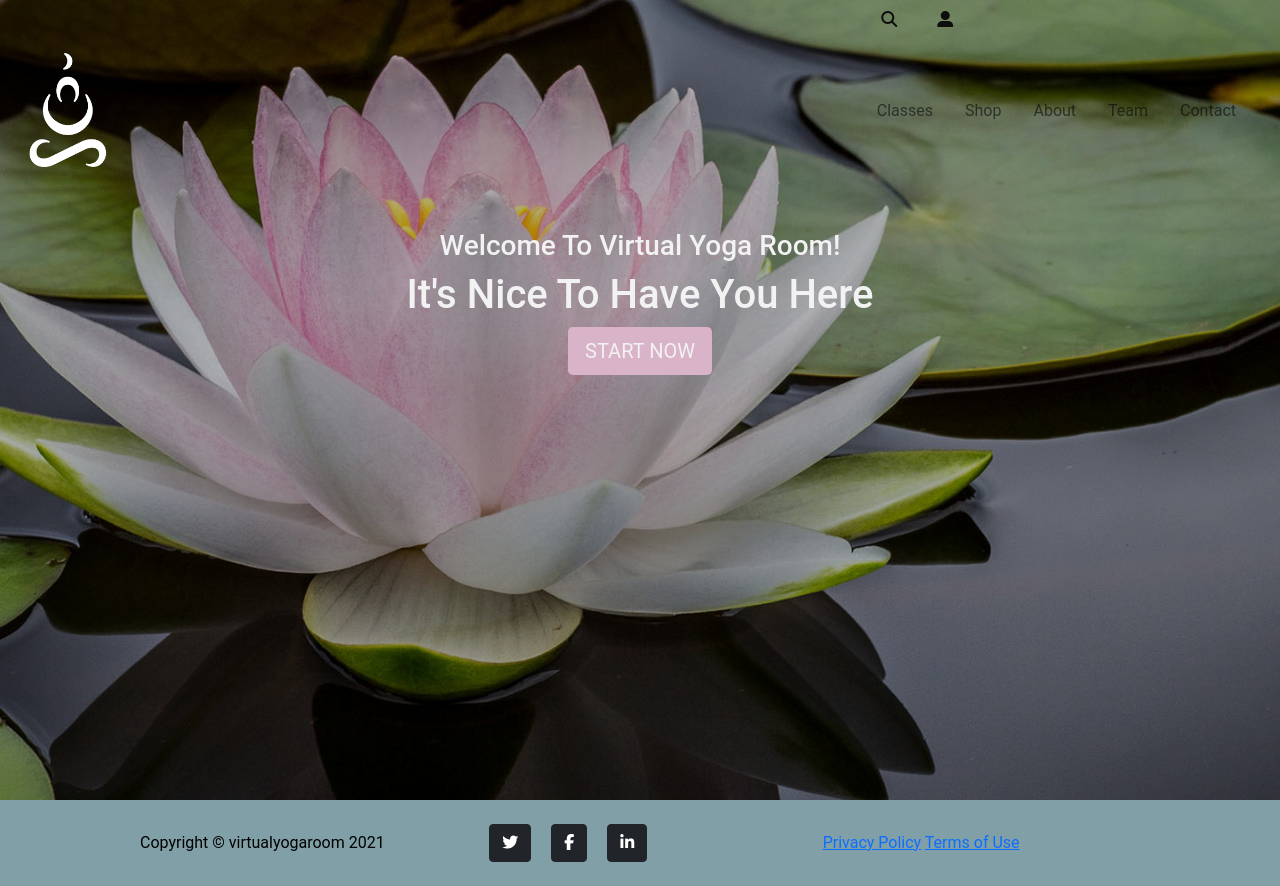
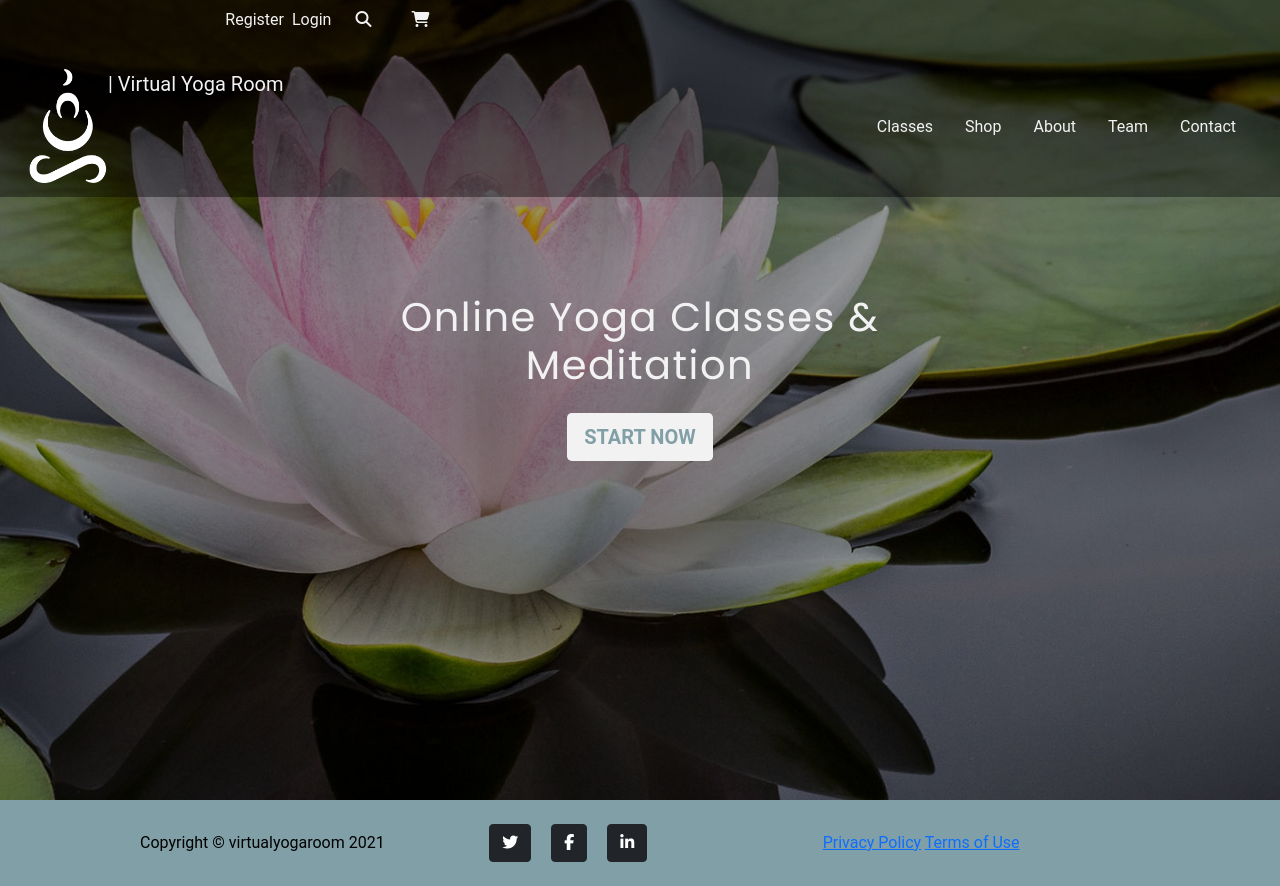
Before and after one commit to veraleitaodev/virtual-yoga-room, a Django app: page / in a window 1280 px wide. Run offline with Django 3.2, Linux system fonts and the light colour scheme; some libraries are stand-ins or nearby versions.

Commit message:
css and bootstrap classes added to homepage

```diff
--- a/home/templates/home/includes/hero.html
+++ b/home/templates/home/includes/hero.html
@@ -3,11 +3,10 @@
         <!-- Transparent navbar-->
         {% include 'includes/transparent-nav.html' %}
         <div class="row h-100 align-items-center justify-content-center">
-            <div class="col-6 py-5">
+            <div class="col-6 py-5 my-5">
                 <!-- Hero Heading-->
-                <h3 class="white">Welcome To Virtual Yoga Room!</h3>
-                <h1 class="white">It's Nice To Have You Here</h1>
-                <button class="btn bg-pink white btn-lg text-uppercase" href="">Start Now</button>
+                <h1 class="white pb-3">Online Yoga Classes & Meditation</h1>
+                <button class="btn bg-white logo-green btn-lg text-uppercase" href=""><strong>Start Now</strong></button>
             </div>
         </div>
     </div>
--- a/static/css/style.css
+++ b/static/css/style.css
@@ -1,3 +1,5 @@
+@import url('https://fonts.googleapis.com/css2?family=Baloo+2:wght@400;600;700&family=Poiret+One&family=Poppins:wght@400;600;700&display=swap');
+
 * {
   padding: 0;
   border: 0;
@@ -82,12 +84,28 @@ body {
 /* !important is used in order to override bootstrap colour settings */
 
 .transparent-bg {
-    background: rgba(0, 0, 0, 0.3);
+    background: rgba(0, 0, 0, 0.4);
+}
+
+/* === Text === */
+
+h1 {
+    font-family: 'Poppins', sans-serif;
+    letter-spacing: 1.5px;
+}
+
+h3 {
+    font-family: 'Poiret', sans-serif;
+    letter-spacing: 1px;
 }
 
 /* ===Navbar=== */
 .logo-nav {
-    max-width: 40px;
+    max-width: 30px;
+}
+
+.fas.fa-bars {
+    font-size: xx-large;
 }
 
 /* === Hero homepage === */
--- a/templates/includes/transparent-nav.html
+++ b/templates/includes/transparent-nav.html
@@ -2,22 +2,46 @@
 
     <!--transparent header with dropdown account icon and shopping bag icon - used navbar I have created for SandrArt project with some modifications-->
     <div class="container-fluid">
-        <div class="row d-row-flex justify-content-end px-0">
-            <div class="col-8 col-md-4">
+        <div class="row transparent-bg d-row-flex justify-content-end px-0 pb-3">
+            <div class="col-10">
                 <ul class=" nav list-inline list-unstyled me-auto txt-center w-100">
+
+                    {% if request.user.is_authenticated %}
+                    <!-- Account Icon with dropdown -->
+                    <li class="list-inline-item dropdown">
+                        <a class="nav-link" type="text" id="dropdownMenu" data-bs-toggle="dropdown"
+                        aria-expanded="false" data-bs-placement="bottom" title="My Account">
+                            <div class="text-center white">
+                                <div><i class="fas fa-user-alt" data-bs-toggle="tooltip" data-bs-placement="bottom" title="My Account"></i></div>
+                            </div>
+                        </a>
+                        <ul class="dropdown-menu border-0" aria-labelledby="dropdownMenu">
+
+                            {% if request.user.is_superuser %}
+                            <li><a class="dropdown-item" href="">Item Management</a></li>
+                            {% endif %}
+                            <li><a class="dropdown-item" href="">My Profile</a></li>
+                            <li><a class="dropdown-item" href="{% url 'account_logout' %}">Logout</a></li>
+                        </ul>
+                    </li>
+                    {% else %}
+                     <li class="list-inline-item white pr-3 pt-2" href="{% url 'account_signup' %}">Register</li>
+                     <li class="list-inline-item white pr-3 pt-2" href="{% url 'account_login' %}">Login</li>
+                    {% endif %}
+
                     <li class="list-inline-item dropdown">
 
                          <!-- Search Icon with dropdown box-->
                         <a class="nav-link" href="#" id="icon-search" data-bs-toggle="dropdown" aria-haspopup="true" aria-expanded="false">
-                            <div><i class="fas fa-search black"></i></div>
+                            <div><i class="fas fa-search white"></i></div>
                         </a>
                         <div class="dropdown-menu w-100 py-0" aria-labelledby="icon-search">
                             <form class="form" method="GET" action="">
                                 <div class="input-group w-100">
-                                    <input class="form-control border border-dark rounded-0" type="text" name="q" placeholder="Search">
+                                    <input class="form-control border border-dark" type="text" name="q" placeholder="Search">
                                     <div class="input-group-append">
-                                        <button class="form-control form-control btn btn-dark border border-dark rounded-0" type="submit">
-                                            <span class="black">
+                                        <button class="form-control form-control btn btn-dark" type="submit">
+                                            <span class="white">
                                                 <i class="fas fa-search"></i>
                                             </span>
                                         </button>
@@ -26,32 +50,11 @@
                             </form>
                         </div>
                     </li>
-                    <!-- Account Icon with dropdown -->
-                    <li class="list-inline-item dropdown">
-                        <a class="nav-link" type="text" id="dropdownMenu" data-bs-toggle="dropdown"
-                        aria-expanded="false" data-bs-placement="bottom" title="My Account">
-                            <div class="text-center black">
-                                <div><i class="fas fa-user-alt" data-bs-toggle="tooltip" data-bs-placement="bottom" title="My Account"></i></div>
-                            </div>
-                        </a>
-                        <ul class="dropdown-menu border-0" aria-labelledby="dropdownMenu">
-                            {% if request.user.is_authenticated %}
-                            {% if request.user.is_superuser %}
-                            <li><a class="dropdown-item" href="">Item Management</a></li>
-                            {% endif %}
-                            <li><a class="dropdown-item" href="">My Profile</a></li>
-                            <li><a class="dropdown-item" href="{% url 'account_logout' %}">Logout</a></li>
-                            {% else %}
-                            <li><a class="dropdown-item" href="{% url 'account_signup' %}">Register</a></li>
-                            <li><a class="dropdown-item" href="{% url 'account_login' %}">Login</a></li>
-                            {% endif %}
-                        </ul>
-                    </li>
-                    <!-- Shopping bag Icon -->
+                    <!-- Shopping cart Icon -->
                     <li class="list-inline-item ">
-                        <a class="{% if grand_total %}logo-green font-weight-bold{% else %}black{% endif %} nav-link" href="" data-bs-toggle="tooltip" data-bs-placement="bottom" title="Shopping Cart">
+                        <a class="{% if grand_total %}pink font-weight-bold{% else %}white{% endif %} nav-link" href="" data-bs-toggle="tooltip" data-bs-placement="bottom" title="Shopping Cart">
                             <div class="text-center">
-                                <div><i class="fas fa-md" data-bs-toggle="tooltip" data-bs-placement="bottom" title="Shopping Cart"></i></div>
+                                <div><i class="fas fa-shopping-cart fa-md" data-bs-toggle="tooltip" data-bs-placement="bottom" title="Shopping Cart"></i></div>
                             </div>
                         </a>
                     </li>
@@ -60,19 +63,25 @@
         </div>
 
         <!--Collapsible navbar with bootstrap framework-->
-        <nav class="navbar row navbar-expand-lg navbar-light px-3" id="navbar-colour" role="navigation">
+        <nav class="navbar transparent-bg row navbar-expand-lg navbar-light px-3" id="navbar-colour" role="navigation">
             <div class="container-fluid">
 
-                <!-- logo -->
-                <a class="navbar-brand" href="{% url 'home' %}">
+                <!-- logo with text to display in medium and larger screens -->
+                <a class="navbar-brand white d-none d-md-flex" href="{% url 'home' %}">
+                    <img src="{% static 'images/logo-white.png' %}"
+                        alt="logo" class="logo-nav"/> | Virtual Yoga Room
+                </a>
+                <!-- logo only to display in small screens -->
+                <a class="navbar-brand white d-flex d-md-none" href="{% url 'home' %}">
                     <img src="{% static 'images/logo-white.png' %}"
                         alt="logo" class="logo-nav"/>
                 </a>
-                <!-- collapsible button with links  -->
+
+                <!-- collapsible menu button with links  -->
                 <button class="navbar-toggler" type="button" data-bs-toggle="collapse"
                         data-bs-target="#navbarSupportedContent" aria-controls="navbarSupportedContent" aria-expanded="false"
                         aria-label="Toggle navigation">
-                        <span><i class="fas fa-bars black"></i></span>
+                        <span><i class="fas fa-bars white"></i></span>
                 </button>
 
                 <div class="collapse navbar-collapse" id="navbarSupportedContent">
@@ -80,28 +89,28 @@
 
                         <!-- Classes link -->
                         <li class="nav-item dropdown">
-                            <a class="nav-link p-3" href="">Classes</a>
+                            <a class="nav-link white p-3" href="">Classes</a>
                         </li>
 
                         <!-- Shop link -->
                         <li class="nav-item dropdown">
-                            <a class="nav-link p-3" href="">Shop</a>
+                            <a class="nav-link  white p-3" href="">Shop</a>
                         </li>
 
                         <!-- About link -->
                         <li class="nav-item">
-                            <a class="nav-link p-3" href="#">About</a>
+                            <a class="nav-link white p-3" href="#">About</a>
                         </li>
 
                         <!-- Team link -->
                         <li class="nav-item">
-                            <a class="nav-link p-3" href="#">Team</a>
+                            <a class="nav-link white p-3" href="#">Team</a>
                         </li>
 
 
                         <!-- Contact link -->
                         <li class="nav-item">
-                            <a class="nav-link p-3" href="#">Contact</a>
+                            <a class="nav-link white p-3" href="#">Contact</a>
                         </li>
                     </ul>
                 </div>
```
